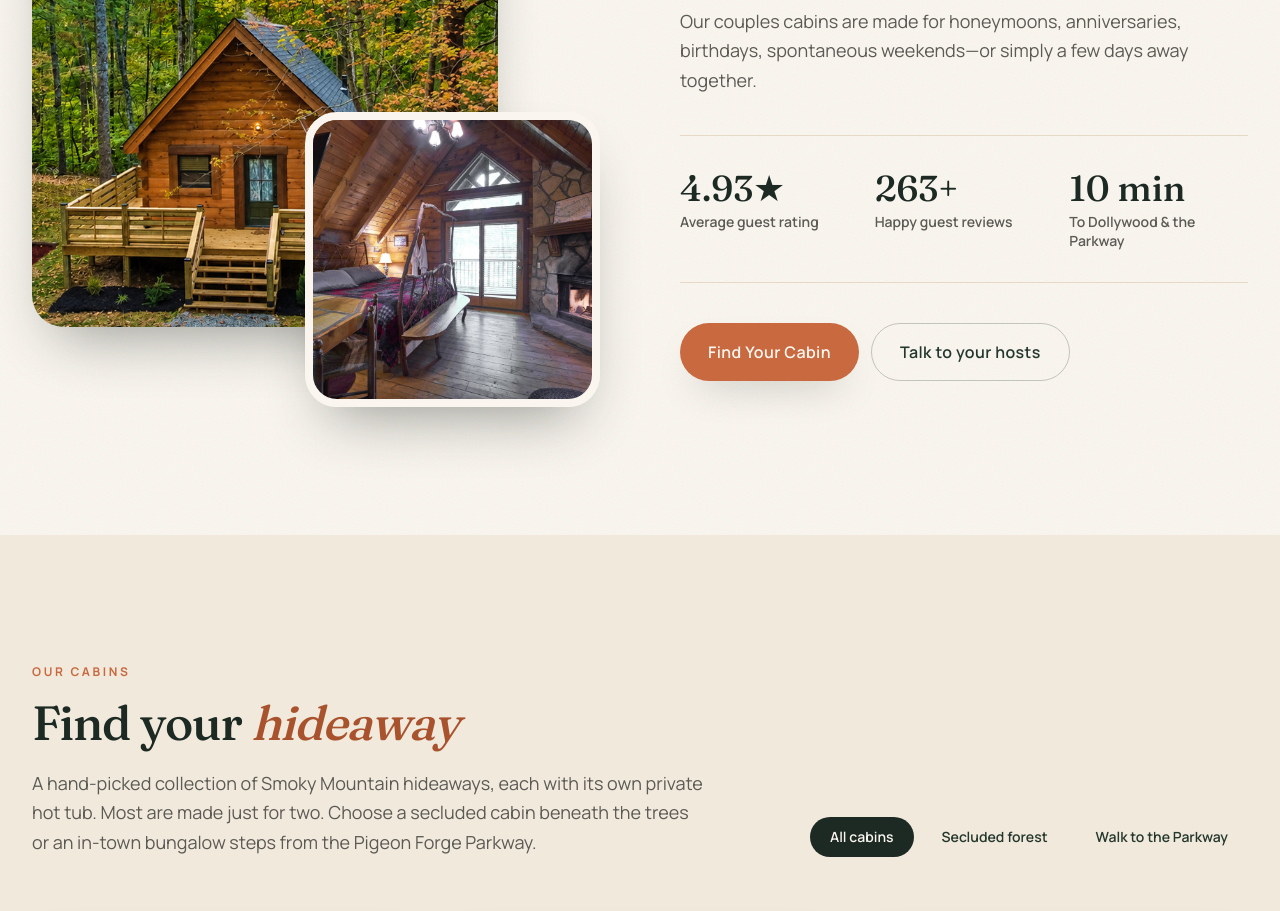
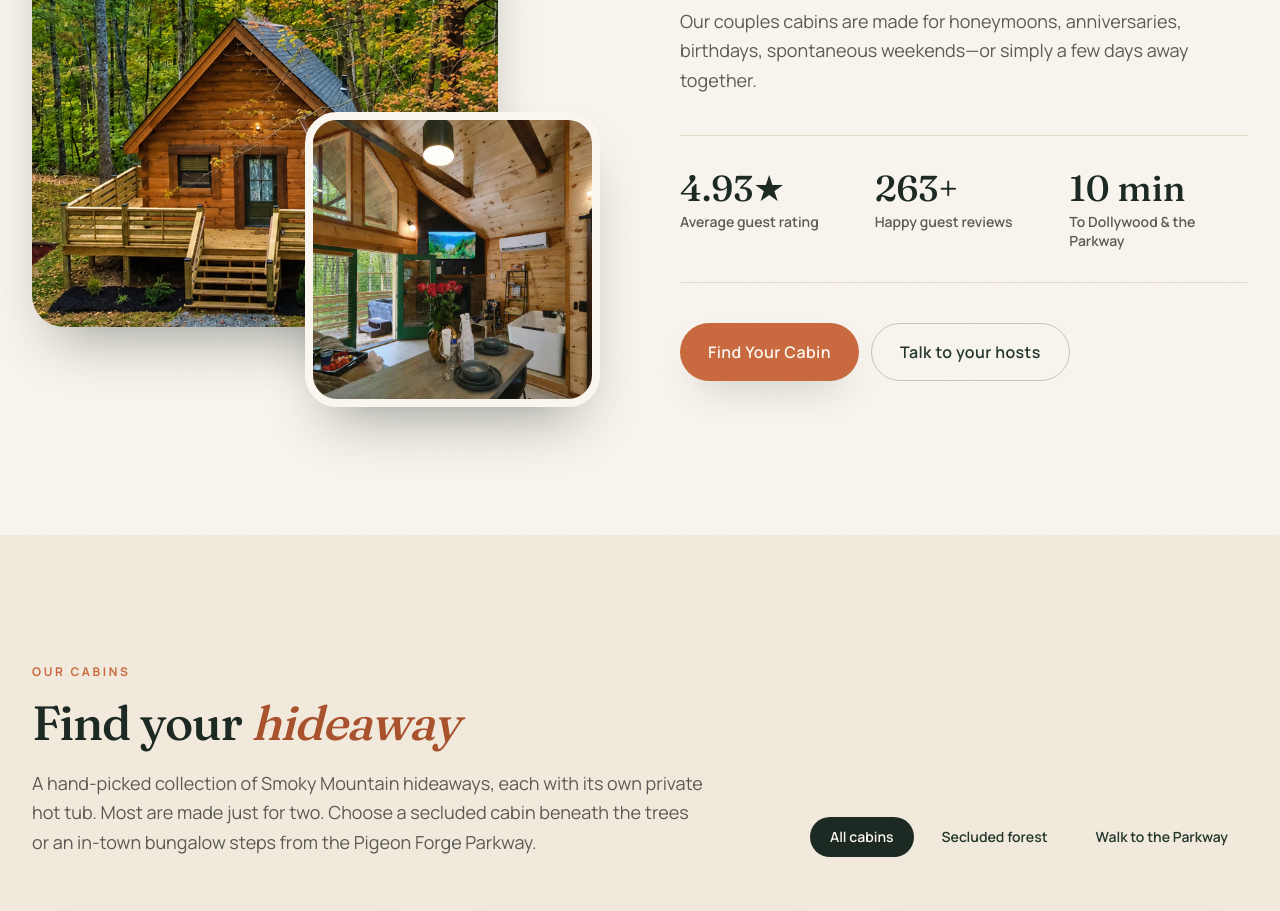
Before and after one commit to Nidhi-Sharma-1612/vacay-to-the-smokies, a Next.js app: page / in a window 1280 px wide. Shown: the part 1280-2191 px from the top of the page. Built offline with nearby package versions, Linux system fonts and the light colour scheme.

Commit message:
update welcome section image

```diff
--- a/components/sections/Welcome.tsx
+++ b/components/sections/Welcome.tsx
@@ -26,8 +26,8 @@ export function Welcome() {
           </div>
           <div className="absolute right-0 bottom-0 aspect-square w-[52%] overflow-hidden rounded-[2rem] border-8 border-cream-50 shadow-lift">
             <Image
-              src="/images/cabins/wild-columbine.jpg"
-              alt="Wild Columbine interior with a stone wood-burning fireplace"
+              src="/images/cabins/emerald-forest-interior.webp"
+              alt="Emerald Forest interior with a freestanding double Jacuzzi beside the fireplace"
               fill
               sizes="(min-width: 1024px) 25vw, 50vw"
               className="object-cover"
```
Also changed, not shown: public/images/cabins/emerald-forest-interior.webp (added).
